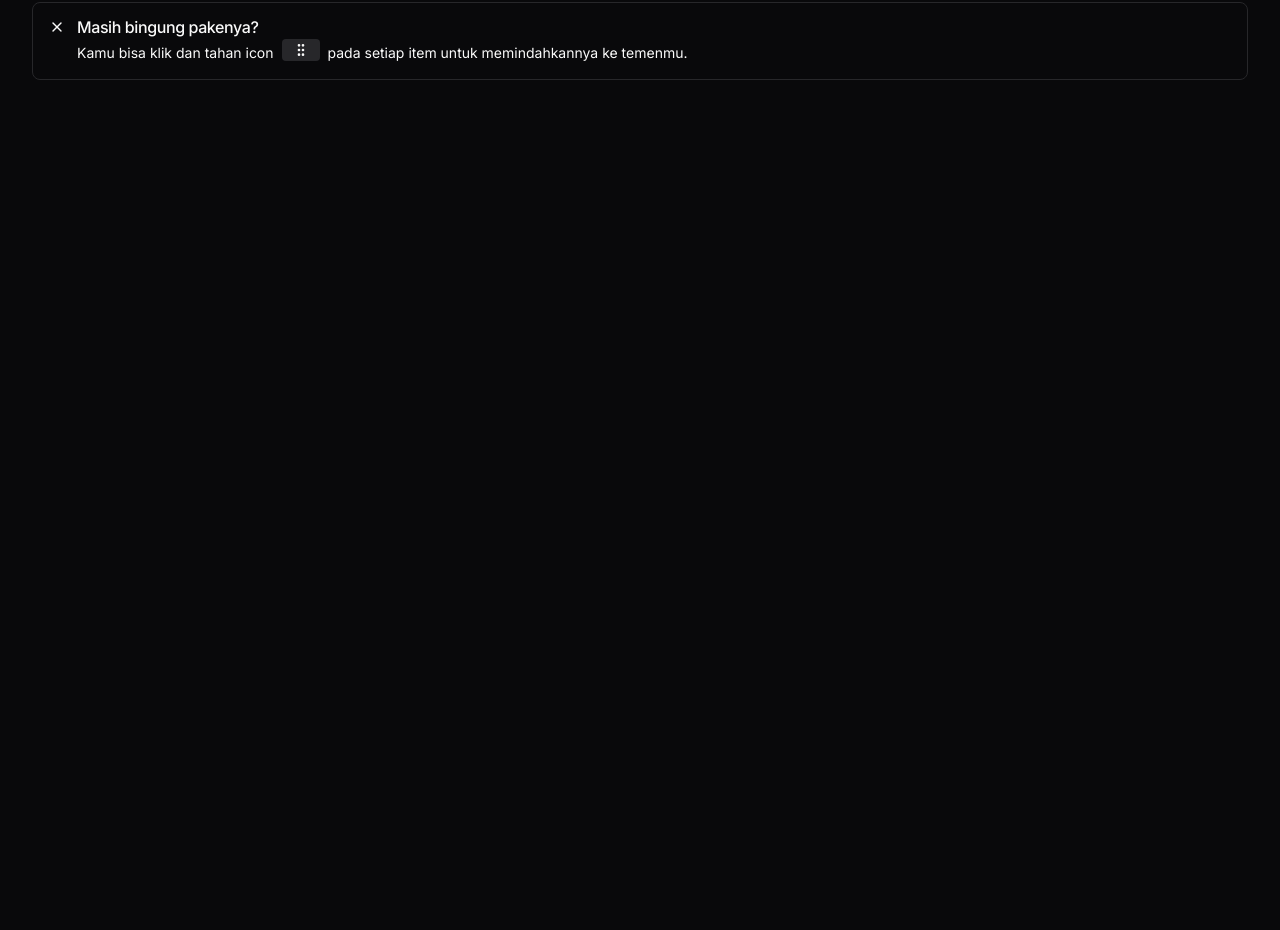
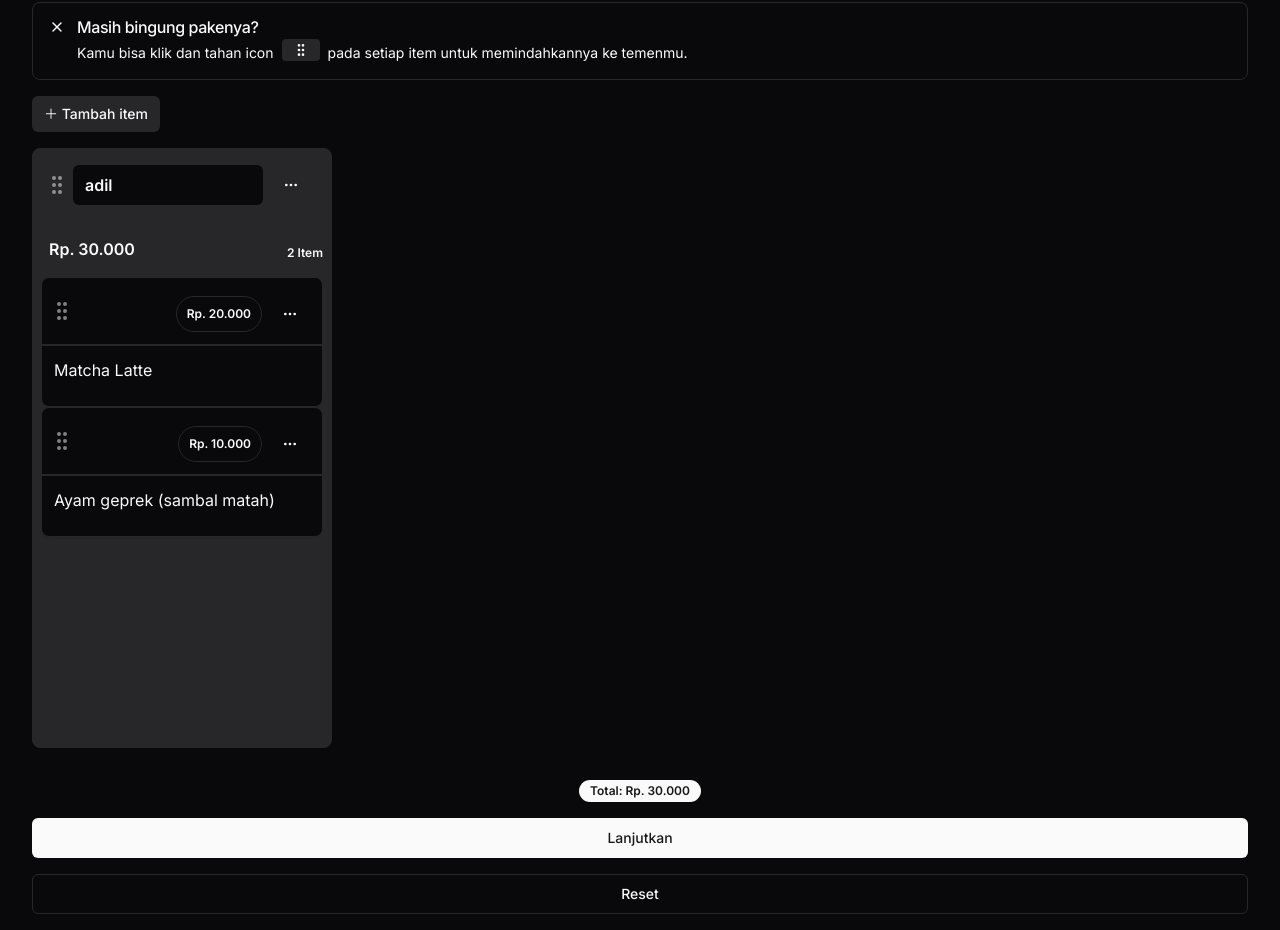
Before and after one commit to nalendrooo/splitbills, a Next.js app: page /bills in a window 1280 px wide. Shown: the part 182-1112 px from the top of the page. Before the commit the page ends 800 px from the top, so only its background shows below. Built offline with nearby package versions, Linux system fonts and the light colour scheme.

Commit message:
fature: add logic

```diff
--- a/app/bills/page.tsx
+++ b/app/bills/page.tsx
@@ -11,6 +11,7 @@ import { Alert, AlertDescription, AlertTitle } from '@/components/ui/alert';
 import { Badge } from '@/components/ui/badge';
 import { Button } from '@/components/ui/button';
 import { Heading } from '@/components/ui/heading';
+import { formatRupiah } from '@/lib/format';
 import { useTaskStore } from '@/lib/store';
 import { GripVertical, Terminal } from 'lucide-react';
 import { RxDragHandleDots2 } from "react-icons/rx";
@@ -22,6 +23,8 @@ const breadcrumbItems = [
 export default function page() {
   const columns = useTaskStore((state) => state.columns);
   const tasks = useTaskStore((state) => state.tasks);
+  const total = tasks.map((task) => task.price).reduce((a, b) => a + b, 0);
+
   return (
     <PageContainer>
       <div className="space-y-4">
@@ -40,7 +43,7 @@ export default function page() {
           <>
             <div className='w-full flex justify-center'>
 
-              <Badge >Total: Rp. 0</Badge>
+              <Badge >Total: {formatRupiah(total)}</Badge>
             </div>
             <div className='w-full'>
               <Button
--- a/app/layout.tsx
+++ b/app/layout.tsx
@@ -2,6 +2,7 @@ import type { Metadata } from "next";
 import { Inter as FontSans } from "next/font/google";
 import "./globals.css";
 import { cn } from "@/lib/utils";
+import { Toaster } from "@/components/ui/toaster";
 
 const fontSans = FontSans({
   subsets: ["latin"],
@@ -23,7 +24,10 @@ export default function RootLayout({
       <body className={cn(
         "min-h-screen bg-background font-sans antialiased dark",
         fontSans.variable
-      )}>{children}</body>
+      )}>
+        {children}
+        <Toaster />
+      </body>
     </html>
   );
 }
--- a/components/kanban/board-column.tsx
+++ b/components/kanban/board-column.tsx
@@ -11,6 +11,9 @@ import { ColumnActions } from './column-action';
 import { TaskCard } from './task-card';
 import { ScrollArea, ScrollBar } from '@/components/ui/scroll-area';
 import { Badge } from '../ui/badge';
+import { useAtomValue } from 'jotai';
+import { errorNameUsedAtom } from '@/lib/stateman';
+import { formatRupiah } from '@/lib/format';
 
 export interface Column {
   id: UniqueIdentifier;
@@ -31,6 +34,9 @@ interface BoardColumnProps {
 }
 
 export function BoardColumn({ column, tasks, isOverlay }: BoardColumnProps) {
+
+  const errorNameUsed = useAtomValue(errorNameUsedAtom)
+
   const tasksIds = useMemo(() => {
     return tasks.map((task) => task.id);
   }, [tasks]);
@@ -71,6 +77,9 @@ export function BoardColumn({ column, tasks, isOverlay }: BoardColumnProps) {
     }
   );
 
+  const total = tasks.map((task) => task.price).reduce((a, b) => a + b, 0);
+  const totalItem = tasks.map((task) => task.status === column.id).length
+
   return (
     <Card
       ref={setNodeRef}
@@ -79,8 +88,9 @@ export function BoardColumn({ column, tasks, isOverlay }: BoardColumnProps) {
         dragging: isOverlay ? 'overlay' : isDragging ? 'over' : undefined
       })}
     >
-      <CardHeader className="space-between flex flex-row items-center border-b-2 p-4 text-left font-semibold">
+      <CardHeader className="space-between flex flex-col items-center border-b-2 p-4 text-left font-semibold ">
         {/* <div className="flex flex-row items-center gap-2"> */}
+        <div className='flex '>
 
           <Button
             variant={'ghost'}
@@ -98,10 +108,16 @@ export function BoardColumn({ column, tasks, isOverlay }: BoardColumnProps) {
           /> */}
           <ColumnActions id={column.id} title={column.title} />
           {/* </div> */}
-
+        </div>
+        <div className='w-full ps-6'>
+          {errorNameUsed.error && (column.title === errorNameUsed.title) && <p className='text-red-600 text-start text-xs pt-2'>Error: Nama sudah digunakan</p>}
+        </div>
       </CardHeader>
       <CardContent className="flex flex-grow flex-col gap-4 overflow-x-hidden p-2">
-        <p className='ml-2 font-semibold'>Rp. 0</p>
+        <div className='flex justify-between items-end'>
+          <p className='ml-2 font-semibold'>{formatRupiah(total)}</p>
+          <p className='ml-2 text-xs font-semibold'>{totalItem} Item</p>
+        </div>
         <ScrollArea className="h-full">
           <SortableContext items={tasksIds}>
             {tasks.map((task) => (
--- a/components/kanban/column-action.tsx
+++ b/components/kanban/column-action.tsx
@@ -25,6 +25,9 @@ import { UniqueIdentifier } from '@dnd-kit/core';
 import { Input } from '../ui/input';
 import { Ellipsis, EllipsisVertical } from 'lucide-react';
 import { Badge } from '../ui/badge';
+import { useAtom } from 'jotai';
+import { errorNameUsedAtom } from '@/lib/stateman';
+import NewTaskDialog from './new-task-dialog';
 
 export function ColumnActions({
   title,
@@ -53,27 +56,84 @@ export function ColumnActions({
   //     }, 500);
   //   }
   // }, []);
+  const [errorNameUsed, setErrorNameUsed] = useAtom(errorNameUsedAtom);
+  // const [rename, setRename] = React.useState('');
+
+  const addTask = useTaskStore((state) => state.addTask);
+  const [isAdd, setIsAdd] = React.useState(false);
+
+
+  const handleAddTask = () => {
+    // addTask({
+    //   id: '',
+    //   title: 'yam',
+    //   price: 10000,
+    //   status: id,
+    //   type: 'INDIVIDUAL'
+    // })
+    setIsAdd(true)
+    // console.log(title, id)
+  };
+
+
+  // React.useEffect(() => {
+  //   if (columns.find((col) => col.title === name)) {
+  //     setErrorNameUsed(true);
+  //   } else {
+  //     setErrorNameUsed(false);
+  //   }
+  // }, [name, columns]);
+
+  const handleChange = (e: React.ChangeEvent<HTMLInputElement>) => {
+    if (title !== e.target.value && columns.find((col) => col.title === e.target.value)) {
+      setErrorNameUsed({
+        error: true,
+        title
+      });
+    } else {
+      setErrorNameUsed({
+        error: false,
+        title
+      });
+    }
+    setName(e.target.value);
+  };
+
+  const handleBlur = () => {
+    if (!errorNameUsed.error) {
+      updateCol(id, name);
+      setIsEditDisable(true);
+      toastUpdate()
+    }
+  };
+
+  const toastUpdate = () => {
+    toast({
+      title: 'Nama diubah',
+      variant: 'default',
+      description: `${title} diubah menjadi ${name}`
+    });
+  };
 
   return (
     <>
+     <NewTaskDialog open={isAdd} onClose={() => setIsAdd(false)} type='add'/>
       <form
         onSubmit={(e) => {
+          if (errorNameUsed.error) return;
           e.preventDefault();
-          setIsEditDisable(!editDisable);
+          setIsEditDisable(prev => !prev);
           updateCol(id, name);
-          toast({
-            title: 'Name Updated',
-            variant: 'default',
-            description: `${title} updated to ${name}`
-          });
+          toastUpdate()
         }}
       >
         <Input
           value={name}
-          onChange={(e) => setName(e.target.value)}
+          onChange={handleChange}
           className="!mt-0 mr-auto text-base disabled:cursor-pointer disabled:border-none disabled:opacity-100"
           disabled={editDisable}
           ref={inputRef}
+          onBlur={handleBlur}
         />
       </form>
 
@@ -87,18 +147,19 @@ export function ColumnActions({
         <DropdownMenuContent align="end">
           <DropdownMenuItem
             onSelect={() => {
+              if (errorNameUsed.error) return;
               setIsEditDisable(prev => !prev);
               setTimeout(() => {
                 inputRef.current && inputRef.current?.focus();
               }, 500);
             }}
           >
-            {editDisable ? 'Rename' : 'Save Changes'}
+            {editDisable ? 'Ubah nama' : 'Simpan nama'}
           </DropdownMenuItem>
           <DropdownMenuSeparator />
 
           <DropdownMenuItem
-            onSelect={() => setShowDeleteDialog(true)}
+            onSelect={() => handleAddTask()}
           // className="text-red-600"
           >
             Tambah item ({name})
@@ -106,9 +167,9 @@ export function ColumnActions({
           <DropdownMenuSeparator />
           <DropdownMenuItem
             onSelect={() => setShowDeleteDialog(true)}
-            className="text-red-600"
+            className="text-red-600 font-semibold"
           >
-            Delete Section
+            Hapus ({title})
           </DropdownMenuItem>
         </DropdownMenuContent>
       </DropdownMenu>
@@ -136,6 +197,7 @@ export function ColumnActions({
                 toast({
                   description: 'This column has been deleted.'
                 });
+
               }}
             >
               Delete
@@ -143,7 +205,6 @@ export function ColumnActions({
           </AlertDialogFooter>
         </AlertDialogContent>
       </AlertDialog>
-
     </>
   );
 }
--- a/components/kanban/kanban-board.tsx
+++ b/components/kanban/kanban-board.tsx
@@ -24,22 +24,23 @@ import { BoardColumn, BoardContainer } from './board-column';
 import { TaskCard } from './task-card';
 // import { coordinateGetter } from "./multipleContainersKeyboardPreset";
 
-const defaultCols = [
-  {
-    id: 'Nama' as const,
-    title: 'Nama'
-  },
-  {
-    id: 'IN_PROGRESS' as const,
-    title: 'In progress'
-  },
-  {
-    id: 'DONE' as const,
-    title: 'Done'
-  }
-] satisfies Column[];
+// const defaultCols = [
+//   // {
+//   //   id: 'Nama' as const,
+//   //   title: 'Nama'
+//   // },
+//   // {
+//   //   id: 'IN_PROGRESS' as const,
+//   //   title: 'In progress'
+//   // },
+//   // {
+//   //   id: 'DONE' as const,
+//   //   title: 'Done'
+//   // }
+// ] satisfies Column[];
 
-export type ColumnId = (typeof defaultCols)[number]['id'];
+// export type ColumnId = (typeof defaultCols)[number]['id'];
+export type ColumnId = UniqueIdentifier;
 
 export function KanbanBoard() {
   // const [columns, setColumns] = useState<Column[]>(defaultCols);
--- a/components/kanban/new-section-dialog.tsx
+++ b/components/kanban/new-section-dialog.tsx
@@ -12,19 +12,28 @@ import {
 import { Input } from '@/components/ui/input';
 
 import { useTaskStore } from '@/lib/store';
+import { useState } from 'react';
 
 export default function NewSectionDialog() {
   const addCol = useTaskStore((state) => state.addCol);
+  const columns = useTaskStore((state) => state.columns);
 
-  const handleSubmit = (e: React.FormEvent<HTMLFormElement>) => {
-    e.preventDefault();
+  const [errorNameUsed, setErrorNameUsed] = useState(false);
+  const [name, setName] = useState('')
 
-    const form = e.currentTarget;
-    const formData = new FormData(form);
-    const { title } = Object.fromEntries(formData);
+  const handleSubmit = () => {
+    if (errorNameUsed) return;
+    addCol(name);
+    setErrorNameUsed(false);
+  };
 
-    if (typeof title !== 'string') return;
-    addCol(title);
+  const handleChange = (e: React.ChangeEvent<HTMLInputElement>) => {
+    if (columns.find((col) => col.title === e.target.value)) {
+      setErrorNameUsed(true);
+    } else {
+      setErrorNameUsed(false);
+    }
+    setName(e.target.value);
   };
 
   return (
@@ -43,7 +52,7 @@ export default function NewSectionDialog() {
         </DialogHeader>
         <form
           id="todo-form"
-          className="grid gap-4 py-4"
+          className="grid gap-2 py-4"
           onSubmit={handleSubmit}
         >
           <div className="grid grid-cols-4 items-center gap-4">
@@ -52,12 +61,14 @@ export default function NewSectionDialog() {
               name="title"
               placeholder="Nama temen kamu..."
               className="col-span-4"
+              onChange={handleChange}
             />
           </div>
+          {errorNameUsed && <p className='text-red-600 font-semibold text-start text-xs pt-2'>Error: Nama sudah digunakan</p>}
         </form>
         <DialogFooter>
           <DialogTrigger asChild>
-            <Button type="submit" size="sm" form="todo-form">
+            <Button type="submit" size="sm" form="todo-form" disabled={errorNameUsed || !name}>
               Tambah
             </Button>
           </DialogTrigger>
--- a/components/kanban/reset-action-dialog.tsx
+++ b/components/kanban/reset-action-dialog.tsx
@@ -1,6 +1,7 @@
-import React from 'react'
+import React, { useState } from 'react'
 import {
   Dialog,
+  DialogClose,
   DialogContent,
   DialogDescription,
   DialogHeader,
@@ -11,9 +12,25 @@ import { Button } from '../ui/button'
 import { Label } from "@/components/ui/label"
 import { RadioGroup, RadioGroupItem } from "@/components/ui/radio-group"
 import { Card, CardContent, CardDescription } from '../ui/card'
+import { useTaskStore } from '@/lib/store'
 
 
 const ResetActionDialog = () => {
+  const resetTasks = useTaskStore((state) => state.resetTasks);
+  const resetCols = useTaskStore((state) => state.resetCols);
+  const tasks = useTaskStore((state) => state.tasks);
+  const [reset, setReset] = useState(2)
+
+
+  const handleReset = () => {
+    if (reset === 1) {
+      resetTasks()
+    } else {
+      resetCols()
+      resetTasks()
+    }
+  }
+
   return (
     <Dialog>
       <DialogTrigger asChild>
@@ -33,25 +50,29 @@ const ResetActionDialog = () => {
             Apakah kamu ingin mereset semuanya?
           </DialogDescription>
         </DialogHeader>
-        <div className='m-auto'>
-          <Card>
-            <CardContent>
+        {/* <div className='m-auto'> */}
+        {/* <Card>
+            <CardContent> */}
 
-              <RadioGroup defaultValue="option-one" className='mt-5'>
-                <div className="flex items-center space-x-2">
-                  <RadioGroupItem value="option-one" id="option-one" />
-                  <Label htmlFor="option-one">Hapus semua item</Label>
-                </div>
-                <div className="flex items-center space-x-2">
-                  <RadioGroupItem value="option-two" id="option-two" />
-                  <Label htmlFor="option-two">Hapus semua item dan semua orang</Label>
-                </div>
-              </RadioGroup>
-            </CardContent>
-          </Card>
-        </div>
-        <div className='w-full'>
-          <Button className='w-full' variant="destructive">Reset</Button>
+        <RadioGroup defaultValue='2' className='mt-5' onValueChange={(e) => setReset(Number(e))}>
+          <div className="flex items-center space-x-2">
+            <RadioGroupItem value="2" id="2" />
+            <Label htmlFor="2" onClick={() => setReset(2)}>Hapus semua item dan semua orang</Label>
+          </div>
+          {tasks.length !== 0 &&
+            <div className="flex items-center space-x-2">
+              <RadioGroupItem value="1" id="1" />
+              <Label htmlFor="1" onClick={() => setReset(1)}>Hapus semua item saja</Label>
+            </div>
+          }
+        </RadioGroup>
+        {/* </CardContent>
+          </Card> */}
+        {/* </div> */}
+        <div className='w-full mt-4'>
+          <DialogClose asChild>
+            <Button className='w-full' variant="destructive" onClick={handleReset} >Reset</Button>
+          </DialogClose>
         </div>
       </DialogContent>
     </Dialog>
--- a/components/kanban/task-card.tsx
+++ b/components/kanban/task-card.tsx
@@ -1,12 +1,15 @@
 import { Button } from '@/components/ui/button';
 import { Card, CardContent, CardHeader } from '@/components/ui/card';
-import { Task } from '@/lib/store';
+import { Task, useTaskStore } from '@/lib/store';
 import { useSortable } from '@dnd-kit/sortable';
 import { CSS } from '@dnd-kit/utilities';
 import { cva } from 'class-variance-authority';
 import { Ellipsis, GripVertical, Menu, Move } from 'lucide-react';
 import { Badge } from '../ui/badge';
 import { DropdownMenu, DropdownMenuContent, DropdownMenuItem, DropdownMenuSeparator, DropdownMenuTrigger } from '../ui/dropdown-menu';
+import { formatRupiah } from '@/lib/format';
+import NewTaskDialog from './new-task-dialog';
+import { useState } from 'react';
 
 // export interface Task {
 //   id: UniqueIdentifier;
@@ -27,6 +30,13 @@ export interface TaskDragData {
 }
 
 export function TaskCard({ task, isOverlay }: TaskCardProps) {
+
+  const duplicateTask = useTaskStore((state) => state.duplicateTask);
+  const removeTask = useTaskStore((state) => state.removeTask);
+
+
+  const [isEdit, setIsEdit] = useState(false);
+
   const {
     setNodeRef,
     attributes,
@@ -59,6 +69,15 @@ export function TaskCard({ task, isOverlay }: TaskCardProps) {
     }
   });
 
+
+  const handleDuplicateTask = () => {
+    duplicateTask(task, task.id)
+  };
+
+  const handleRemoveTask = () => {
+    removeTask(task.id)
+  };
+
   return (
     <Card
       ref={setNodeRef}
@@ -67,6 +86,7 @@ export function TaskCard({ task, isOverlay }: TaskCardProps) {
         dragging: isOverlay ? 'overlay' : isDragging ? 'over' : undefined
       })}
     >
+      <NewTaskDialog open={isEdit} task={task} onClose={() => setIsEdit(false)} type='edit'/>
       <CardHeader className="space-between relative flex flex-row border-b-2 border-secondary px-3 py-3">
         <Button
           variant={'ghost'}
@@ -77,8 +97,8 @@ export function TaskCard({ task, isOverlay }: TaskCardProps) {
           <span className="sr-only">Move task</span>
           <GripVertical />
         </Button>
-        <Badge variant={'outline'} className="ml-auto font-semibold">
-          {task.description}
+        <Badge variant='outline' className="ml-auto font-semibold">
+          {formatRupiah(task.price)}
         </Badge>
         <DropdownMenu modal={false}>
           <DropdownMenuTrigger asChild>
@@ -89,33 +109,26 @@ export function TaskCard({ task, isOverlay }: TaskCardProps) {
           </DropdownMenuTrigger>
           <DropdownMenuContent align="end">
             <DropdownMenuItem
-              // onSelect={() => {
-              //   setIsEditDisable(prev => !prev);
-              //   setTimeout(() => {
-              //     inputRef.current && inputRef.current?.focus();
-              //   }, 500);
-              // }}
+              onSelect={() => setIsEdit(true)}
               className='text-xs'
             >
-              {/* {editDisable ? 'Rename' : 'Save Changes'} */}
-
-              Edit
+              Ubah
             </DropdownMenuItem>
             <DropdownMenuSeparator />
 
             <DropdownMenuItem
-              // onSelect={() => setShowDeleteDialog(true)}
+              onSelect={handleDuplicateTask}
               className="text-xs"
             >
-              Duplicate
+              Duplikat
             </DropdownMenuItem>
             <DropdownMenuSeparator />
 
             <DropdownMenuItem
-              // onSelect={() => setShowDeleteDialog(true)}
+              onSelect={handleRemoveTask}
               className="text-red-600 text-xs"
             >
-              Delete
+              Hapus
             </DropdownMenuItem>
           </DropdownMenuContent>
         </DropdownMenu>
--- /dev/null
+++ b/lib/stateman.ts
@@ -0,0 +1,6 @@
+import { atom } from "jotai";
+
+export const errorNameUsedAtom = atom({
+    error: false,
+    title: '',
+})
--- a/lib/store.ts
+++ b/lib/store.ts
@@ -4,13 +4,15 @@ import { persist } from 'zustand/middleware';
 import { Column } from '@/components/kanban/board-column';
 import { UniqueIdentifier } from '@dnd-kit/core';
 
-export type Status = 'Nama' | 'IN_PROGRESS' | 'DONE';
+// export type Status = 'Nama' | 'IN_PROGRESS' | 'DONE';
+
+export type TaskType = 'INDIVIDUAL' | 'ALL' | 'SEVERAL';
 
 const defaultCols = [
-  // {
-  //   id: 'Nama' as const,
-  //   title: 'Nama'
-  // }
+  {
+    id: 'adil' as const,
+    title: 'adil'
+  }
 ] satisfies Column[];
 
 export type ColumnId = (typeof defaultCols)[number]['id'];
@@ -18,8 +20,9 @@ export type ColumnId = (typeof defaultCols)[number]['id'];
 export type Task = {
   id: string;
   title: string;
-  description?: string;
-  status: Status;
+  price: number;
+  status: UniqueIdentifier ;
+  type: TaskType
 };
 
 export type State = {
@@ -29,22 +32,25 @@ export type State = {
 };
 
 const initialTasks: Task[] = [
-  // {
-  //   id: 'task1',
-  //   status: 'Nama',
-  //   title: 'Matcha Latte',
-  //   description: 'Rp. 21.000'
-  // },
-  // {
-  //   id: 'task2',
-  //   status: 'Nama',
-  //   title: 'Ayam geprek (sambal matah)',
-  //   description: 'Rp. 123.000'
-  // }
+  {
+    id: 'task1',
+    status: 'adil',
+    title: 'Matcha Latte',
+    price: 20000,
+    type: 'INDIVIDUAL'
+  },
+  {
+    id: 'task2',
+    status: 'adil',
+    title: 'Ayam geprek (sambal matah)',
+    price: 10000,
+    type: 'INDIVIDUAL'
+  }
 ];
 
 export type Actions = {
-  addTask: (title: string, description?: string) => void;
+  addTask: ({title, price, status, type}: Task) => void;
+  duplicateTask: ({title, price, status, type}: Task, lastId: string) => void;
   addCol: (title: string) => void;
   dragTask: (id: string | null) => void;
   removeTask: (title: string) => void;
@@ -52,6 +58,8 @@ export type Actions = {
   setTasks: (updatedTask: Task[]) => void;
   setCols: (cols: Column[]) => void;
   updateCol: (id: UniqueIdentifier, newName: string) => void;
+  resetTasks: () => void;
+  resetCols: () => void;
 };
 
 export const useTaskStore = create<State & Actions>()(
@@ -60,18 +68,46 @@ export const useTaskStore = create<State & Actions>()(
       tasks: initialTasks,
       columns: defaultCols,
       draggedTask: null,
-      addTask: (title: string, description?: string) =>
+      addTask: ({title, price, status, type}) =>
         set((state) => ({
           tasks: [
             ...state.tasks,
-            { id: uuid(), title, description, status: 'Nama' }
+            {
+              id: uuid(),
+              title,
+              price,
+              status,
+              type
+            }
           ]
         })),
+      duplicateTask: ({title, price, status, type}, lastId) =>
+        set((state) => {
+          const index = state.tasks.findIndex((task) => task.id === lastId);
+          const newTask = {
+            id: uuid(),
+            title,
+            price,
+            status,
+            type
+          };
+
+          const updatedTasks = [...state.tasks];
+          updatedTasks.splice(index + 1, 0, newTask);
+
+          return {
+            tasks: updatedTasks,
+          }
+        }),
       updateCol: (id: UniqueIdentifier, newName: string) =>
         set((state) => ({
           columns: state.columns.map((col) =>
-            col.id === id ? { ...col, title: newName } : col
-          )
+            col.id === id ? { ...col, title: newName, id: newName } : col
+          ),
+          tasks: state.tasks.map((task) => ({
+            ...task,
+            status: task.status === id ? newName : task.status
+          }))
         })),
       addCol: (title: string) =>
         set((state) => ({
@@ -90,7 +126,9 @@ export const useTaskStore = create<State & Actions>()(
           columns: state.columns.filter((col) => col.id !== id)
         })),
       setTasks: (newTasks: Task[]) => set({ tasks: newTasks }),
-      setCols: (newCols: Column[]) => set({ columns: newCols })
+      setCols: (newCols: Column[]) => set({ columns: newCols }),
+      resetTasks: () => set({ tasks: initialTasks }),
+      resetCols: () => set({ columns: defaultCols })
     }),
     { name: 'task-store', skipHydration: true }
   )
```
Also changed, not shown: components/kanban/new-task-dialog.tsx (+25 -22 lines), components/kanban/new-task-drawer.tsx (+68 -28 lines). Lines whose indentation alone changed are shown as unchanged.
